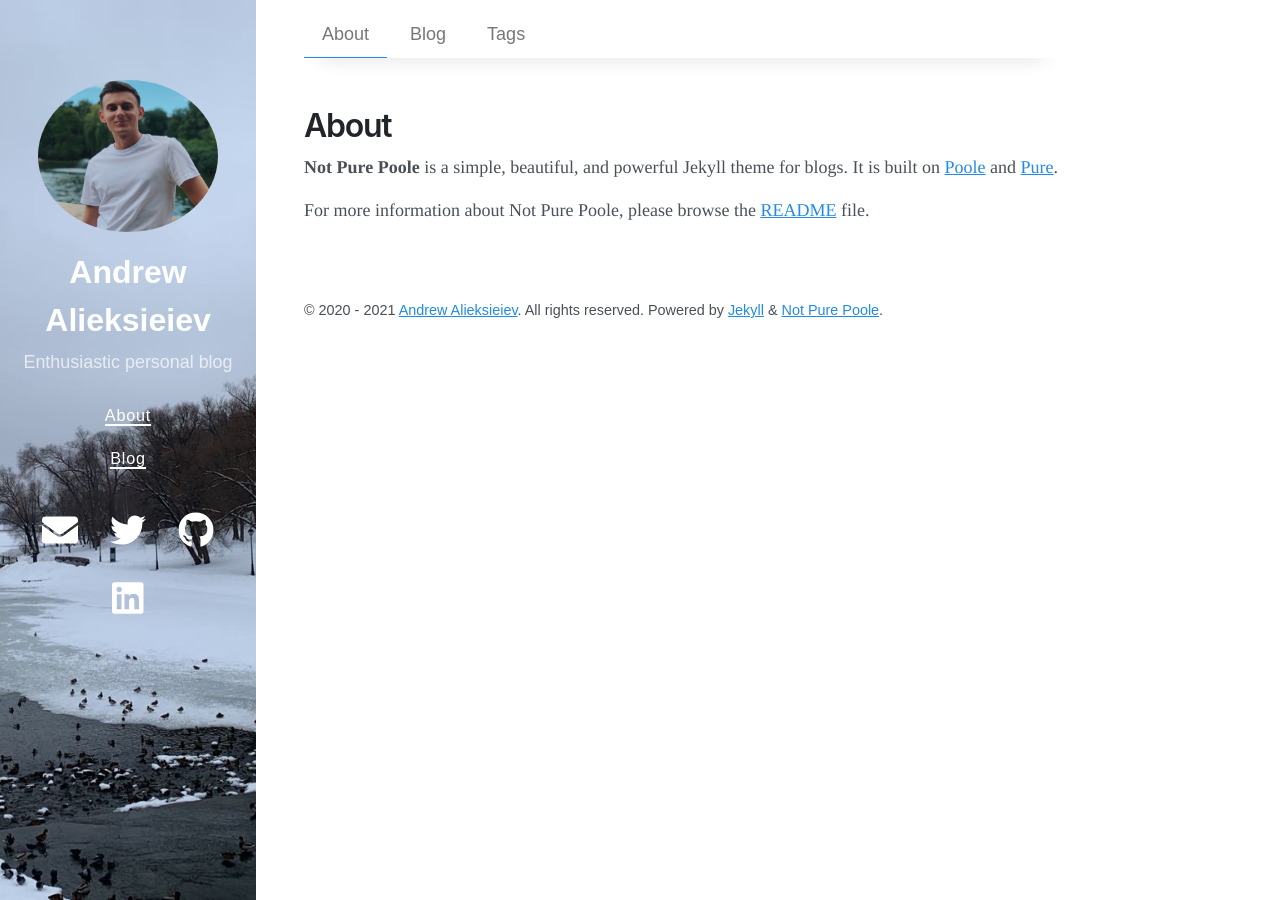
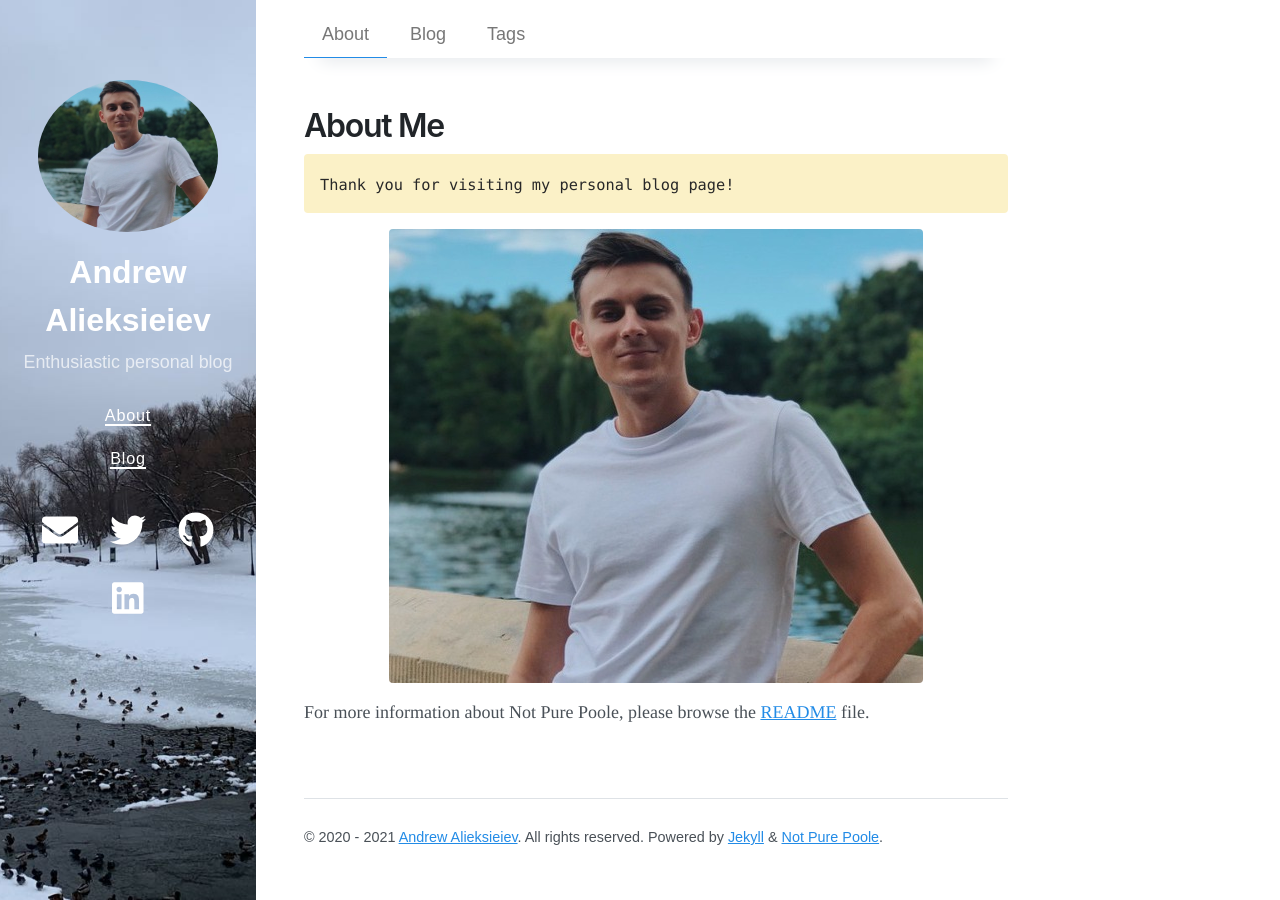
Before and after one commit to Brainisthekey/brainkey_blog, a Jekyll site: the page built from about.md, in a window 1280 px wide. Built offline with Jekyll 4.4.1, drawn with Linux system fonts in a browser that asks for light colours; nearby versions of some CDN libraries.

Commit message:
feat: add image to about

```diff
--- a/_includes/content.html
+++ b/_includes/content.html
@@ -3,6 +3,7 @@
 </main>
 
 <footer class="footer">
+  <hr>
   {%- assign year_from = site.posts[-1].date | date: '%Y' -%}
   {%- assign year_to   = site.time | date: '%Y' -%}
   {%- if year_from == nil or year_from == year_to -%}
--- a/_layouts/default.html
+++ b/_layouts/default.html
@@ -22,7 +22,7 @@
         {%- include sidebar-left.html -%}
       </div>
 
-      <div class="content pure-u-1 pure-u-md-2-3">
+      <div class="content pure-u-1 pure-u-md-5-8">
         {%- include content.html -%}
       </div>
 
--- a/about.md
+++ b/about.md
@@ -1,8 +1,11 @@
 ---
 layout: page
-title: About
+title: About Me
 ---
+{% highlight text %}
+Thank you for visiting my personal blog page!
+{% endhighlight %}
 
-**Not Pure Poole** is a simple, beautiful, and powerful Jekyll theme for blogs. It is built on [Poole](https://github.com/poole/poole) and [Pure](https://purecss.io/).
+![Tooltip](/avatar.jpeg){: .align-center}
 
 For more information about Not Pure Poole, please browse the [README](https://github.com/vszhub/not-pure-poole) file.
```
Also changed, not shown: 9 other files.
